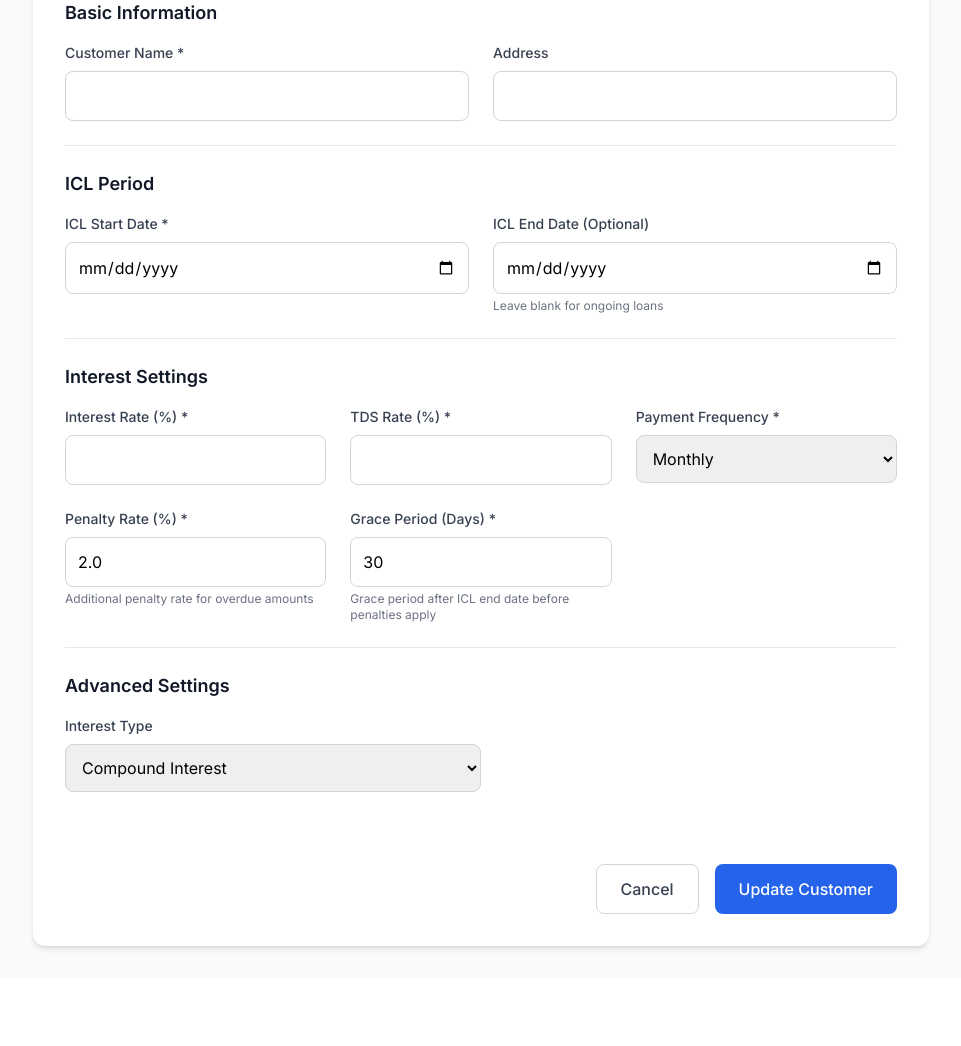
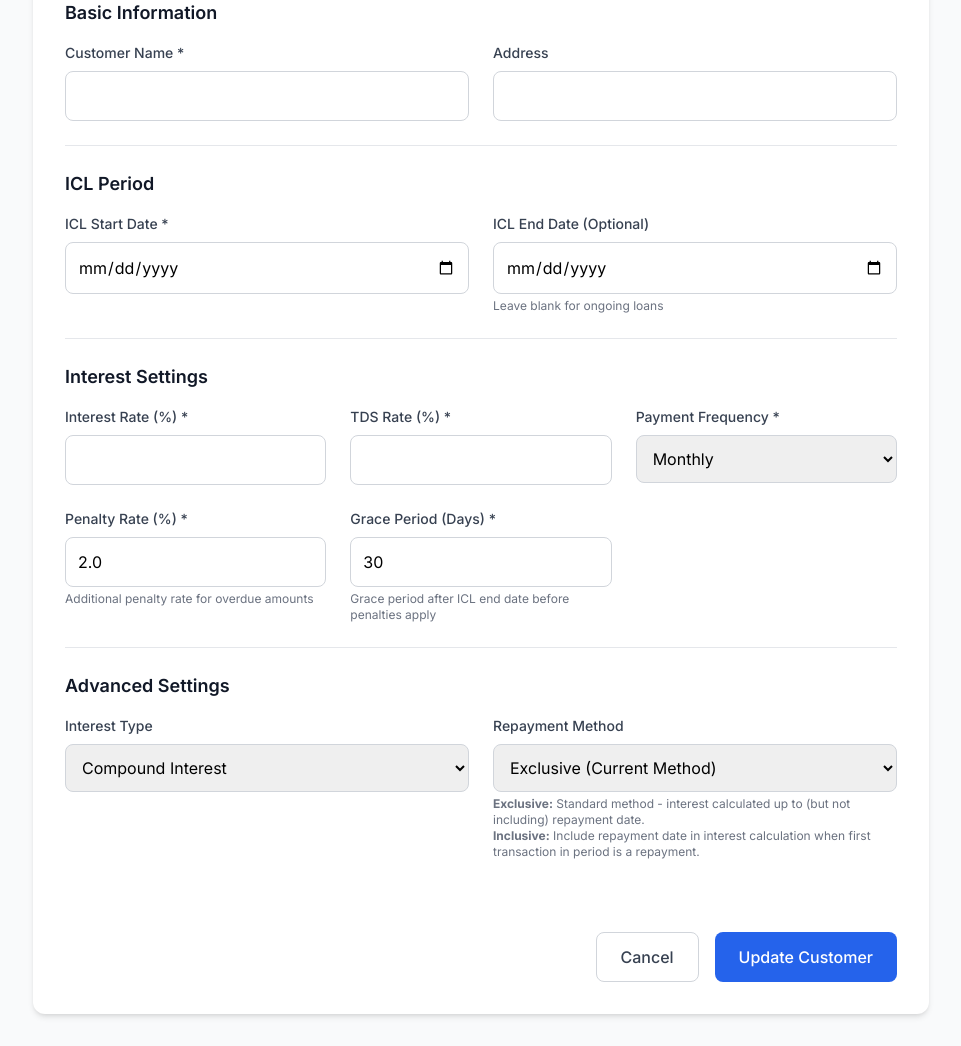
Before and after one commit to Ashmit12092000/ICL_Ledger, a Flask app: template templates/edit_customer.html in a window 1280 px wide. Shown: the part 222-1268 px from the top of the page, without its empty margins (159-1120 px from the left). Before the commit the page ends 1173 px from the top, so only its background shows below. Run offline with Flask 3, Linux system fonts and the light colour scheme; the template is opened without the code that fills it, so the values that code supplies are empty; some libraries are stand-ins or nearby versions.

Commit message:
Update edit_customer.html

```diff
--- a/templates/edit_customer.html
+++ b/templates/edit_customer.html
@@ -88,12 +88,25 @@
                 <!-- Advanced Settings -->
                 <div class="pb-6">
                     <h2 class="text-lg font-semibold text-gray-900 mb-4">Advanced Settings</h2>
-                    <div>
-                        <label for="interest_type" class="block text-sm font-medium text-gray-700 mb-2">Interest Type</label>
-                        <select name="interest_type" id="interest_type" class="w-full md:w-1/2 p-3 border border-gray-300 rounded-lg focus:ring-2 focus:ring-blue-500 focus:border-transparent transition-all">
-                            <option value="compound" {% if customer.interest_type == 'compound' %}selected{% endif %}>Compound Interest</option>
-                            <option value="simple" {% if customer.interest_type == 'simple' %}selected{% endif %}>Simple Interest</option>
-                        </select>
+                    <div class="grid grid-cols-1 md:grid-cols-2 gap-6">
+                        <div>
+                            <label for="interest_type" class="block text-sm font-medium text-gray-700 mb-2">Interest Type</label>
+                            <select name="interest_type" id="interest_type" class="w-full p-3 border border-gray-300 rounded-lg focus:ring-2 focus:ring-blue-500 focus:border-transparent transition-all">
+                                <option value="compound" {% if customer.interest_type == 'compound' %}selected{% endif %}>Compound Interest</option>
+                                <option value="simple" {% if customer.interest_type == 'simple' %}selected{% endif %}>Simple Interest</option>
+                            </select>
+                        </div>
+                        <div>
+                            <label for="repayment_method" class="block text-sm font-medium text-gray-700 mb-2">Repayment Method</label>
+                            <select name="repayment_method" id="repayment_method" class="w-full p-3 border border-gray-300 rounded-lg focus:ring-2 focus:ring-blue-500 focus:border-transparent transition-all">
+                                <option value="exclusive" {% if customer.repayment_method == 'exclusive' %}selected{% endif %}>Exclusive (Current Method)</option>
+                                <option value="inclusive" {% if customer.repayment_method == 'inclusive' %}selected{% endif %}>Inclusive (Include Repayment Date)</option>
+                            </select>
+                            <p class="text-xs text-gray-500 mt-1">
+                                <strong>Exclusive:</strong> Standard method - interest calculated up to (but not including) repayment date.<br>
+                                <strong>Inclusive:</strong> Include repayment date in interest calculation when first transaction in period is a repayment.
+                            </p>
+                        </div>
                     </div>
                 </div>
 
```
